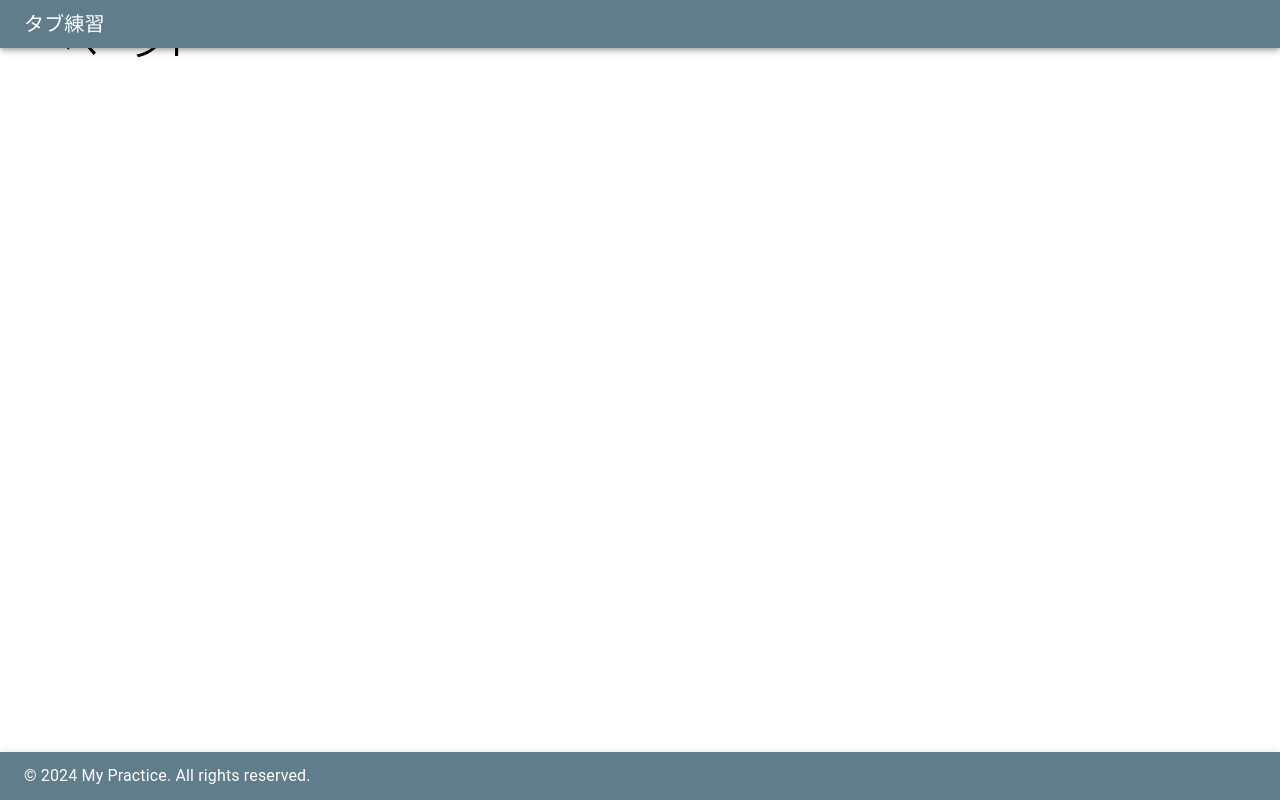
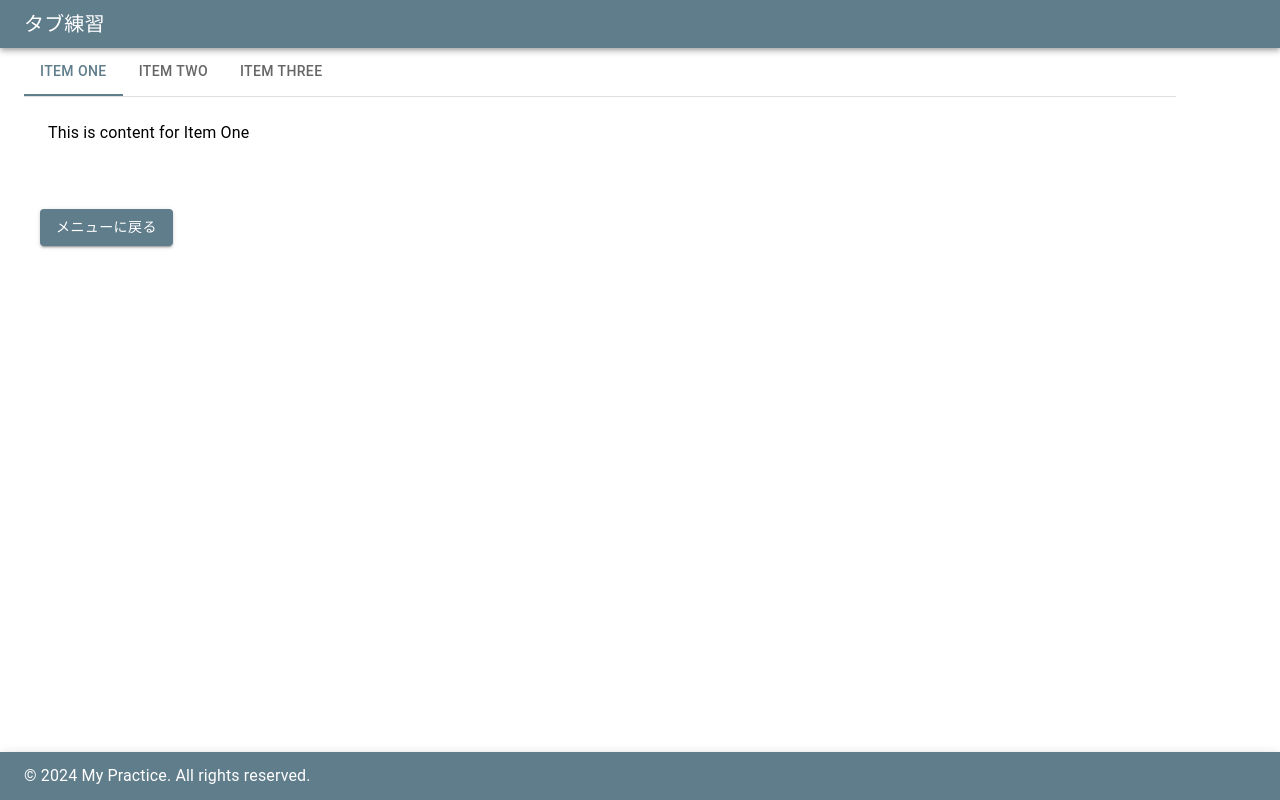
Before and after one commit to Mio-K0408/react_study, a React (Create React App) app in the folder tab-app-1/: page /tagpage1 in a window 1280 px wide. Built offline with nearby package versions, Linux system fonts and the light colour scheme.

Commit message:
タブ確認ページの追加

```diff
--- a/tab-app-1/package.json
+++ b/tab-app-1/package.json
@@ -6,6 +6,7 @@
     "@emotion/react": "^11.13.3",
     "@emotion/styled": "^11.13.0",
     "@mui/icons-material": "^6.1.1",
+    "@mui/lab": "^6.0.0-beta.10",
     "@mui/material": "^6.1.1",
     "@testing-library/jest-dom": "^5.17.0",
     "@testing-library/react": "^13.4.0",
@@ -39,5 +40,8 @@
       "last 1 firefox version",
       "last 1 safari version"
     ]
+  },
+  "devDependencies": {
+    "@babel/plugin-proposal-private-property-in-object": "^7.21.11"
   }
 }
--- a/tab-app-1/src/App.js
+++ b/tab-app-1/src/App.js
@@ -1,8 +1,10 @@
 // App.js
 import React from 'react';
-import { BrowserRouter, Route, Routes } from 'react-router-dom';
+import { Route, Routes, useLocation, BrowserRouter } from 'react-router-dom';
+import { Button } from '@mui/material';
 import { createTheme, ThemeProvider } from '@mui/material/styles';
 import { blueGrey } from '@mui/material/colors';
+import { Link } from 'react-router-dom';
 import Header from './components/Header';
 import Footer from './components/Footer';
 import MenuPage from './pages/MenuPage';
@@ -10,6 +12,7 @@ import TabPage1 from './pages/TabPage1';
 import DndPage1 from './pages/DndPage1';
 import InputDialogPage1 from './pages/InputDialogPage1';
 
+// カスタムテーマの設定
 const theme = createTheme({
   palette: {
     primary: {
@@ -21,13 +24,17 @@ const theme = createTheme({
   }
 });
 
+// フッタースタイル
 const footerStyle = {
   bottom: 0,
 };
 
-const App = () => (
-  // ルートの管理、また共通部品を全画面に反映させるための設定
-  <BrowserRouter>
+// メインAppコンポーネント
+const AppContent = () => {
+  // 現在のパスを取得
+  const location = useLocation();
+
+  return (
     <ThemeProvider theme={theme}>
       <Header />
       <Routes>
@@ -36,8 +43,27 @@ const App = () => (
         <Route path="/dndpage1" element={<DndPage1 />} />
         <Route path="/inputdialogpage1" element={<InputDialogPage1 />} />
       </Routes>
+
+      {/* 現在のパスが "/" でない場合にのみボタンを表示 */}
+      {/* HTML部分でJSを書きたいときは{}で囲む */}
+      {location.pathname !== '/' && (
+        <Button component={Link} to="/" variant="contained" color="primary" sx={{ m: 5 }}>
+          メニューに戻る
+        </Button>
+      )}
+
       <Footer style={footerStyle} />
     </ThemeProvider>
+  );
+};
+
+const App = () => (
+  /*
+    BrowserRouterを最も外側に配置しないとuseLocationでエラーになった
+    → useLocationはBrowserRouterの内側でしか使えないっぽい？
+  */
+  <BrowserRouter>
+    <AppContent />
   </BrowserRouter>
 );
 
--- a/tab-app-1/src/components/Header.js
+++ b/tab-app-1/src/components/Header.js
@@ -7,7 +7,7 @@ import Toolbar from '@mui/material/Toolbar';
 function Header() {
     return (
         <Box sx={{ flexGrow: 1 }}>
-            <AppBar position="fixed">
+            <AppBar position="sticky">
                 <Toolbar variant="dense">
                     <Typography variant="h6" color="inherit" component="div">
                         タブ練習
--- /dev/null
+++ b/tab-app-1/src/components/Tab.js
@@ -0,0 +1,44 @@
+// Tab.js
+import React from 'react';
+import Box from '@mui/material/Box';
+import MuiTab from '@mui/material/Tab';
+import TabContext from '@mui/lab/TabContext';
+import TabList from '@mui/lab/TabList';
+import TabPanel from '@mui/lab/TabPanel';
+
+// 汎用的なTabコンポーネント
+const CustomTabs = ({ tabs }) => {
+  // タブの選択状態を管理するステート
+  const [value, setValue] = React.useState('0');
+
+  // タブの選択変更ハンドラ
+  const handleChange = (event, newValue) => {
+    setValue(newValue);
+  };
+
+  return (
+    <Box sx={{ width: '100%', typography: 'body1' }}>
+      {/* TabContextは現在選択中のタブを管理するコンテキスト */}
+      <TabContext value={value}>
+        {/* タブのリスト部分 */}
+        <Box sx={{ borderBottom: 1, borderColor: 'divider' }}>
+          <TabList onChange={handleChange} aria-label="customizable tabs">
+            {/* 配列のタブ情報をもとにTabを生成 */}
+            {tabs.map((tab, index) => (
+              <MuiTab key={index} label={tab.label} value={index.toString()} />
+            ))}
+          </TabList>
+        </Box>
+        {/* タブに対応するコンテンツ部分 */}
+        {tabs.map((tab, index) => (
+          <TabPanel key={index} value={index.toString()}>
+            {tab.content}
+          </TabPanel>
+        ))}
+      </TabContext>
+    </Box>
+  );
+};
+
+// このコンポーネントを他のファイルでも使えるようにエクスポート
+export default CustomTabs;
--- a/tab-app-1/src/pages/MenuPage.js
+++ b/tab-app-1/src/pages/MenuPage.js
@@ -4,8 +4,8 @@ import { Container, Button, Box } from '@mui/material';
 import { Link } from 'react-router-dom';
 
 const MenuPage = () => (
-  <Container>
-    <Box mt={10}>
+  <Container sx={{marginLeft:0}}>
+    <Box sx={{mt:2}}>
       <Button component={Link} to="/tagpage1" variant="contained" color="primary" sx={{ m: 1 }}>
         ページ1
       </Button>
--- a/tab-app-1/src/pages/TabPage1.js
+++ b/tab-app-1/src/pages/TabPage1.js
@@ -1,16 +1,18 @@
-// import Header from "./components/Header";
-// import Footer from "./components/Footer";
-import { Container, Typography } from '@mui/material';
+import React from 'react';
+import { Container } from '@mui/material';
+import CustomTabs from '../components/Tab';
 
+// タブのデータを配列で定義
+const tabData = [
+    { label: 'Item One', content: 'This is content for Item One' },
+    { label: 'Item Two', content: 'This is content for Item Two' },
+    { label: 'Item Three', content: 'This is content for Item Three' },
+  ];
 
-function App() {
-  return (
-    <Container>
-        <Typography variant="h4" mt={3}>
-            ページ1
-        </Typography>
+const TabPage1 = () => (
+    <Container sx={{marginLeft:0}}>
+      <CustomTabs tabs={tabData} />
     </Container>
-);
-}
+  );
 
-export default App;
+export default TabPage1;
```
Also changed, not shown: 1 other file (tests, documents, lock files or other folders). Lines whose indentation alone changed are shown as unchanged.
